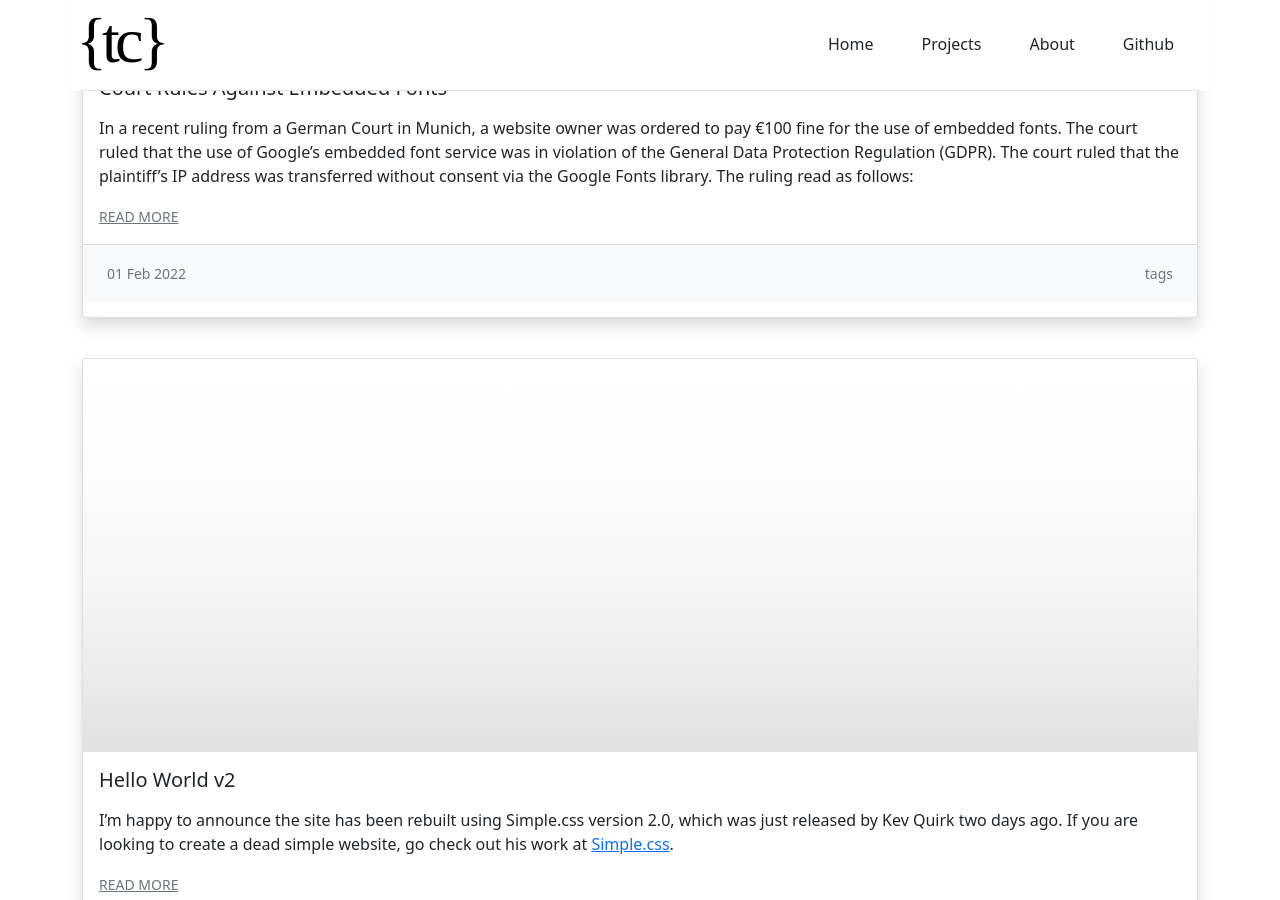
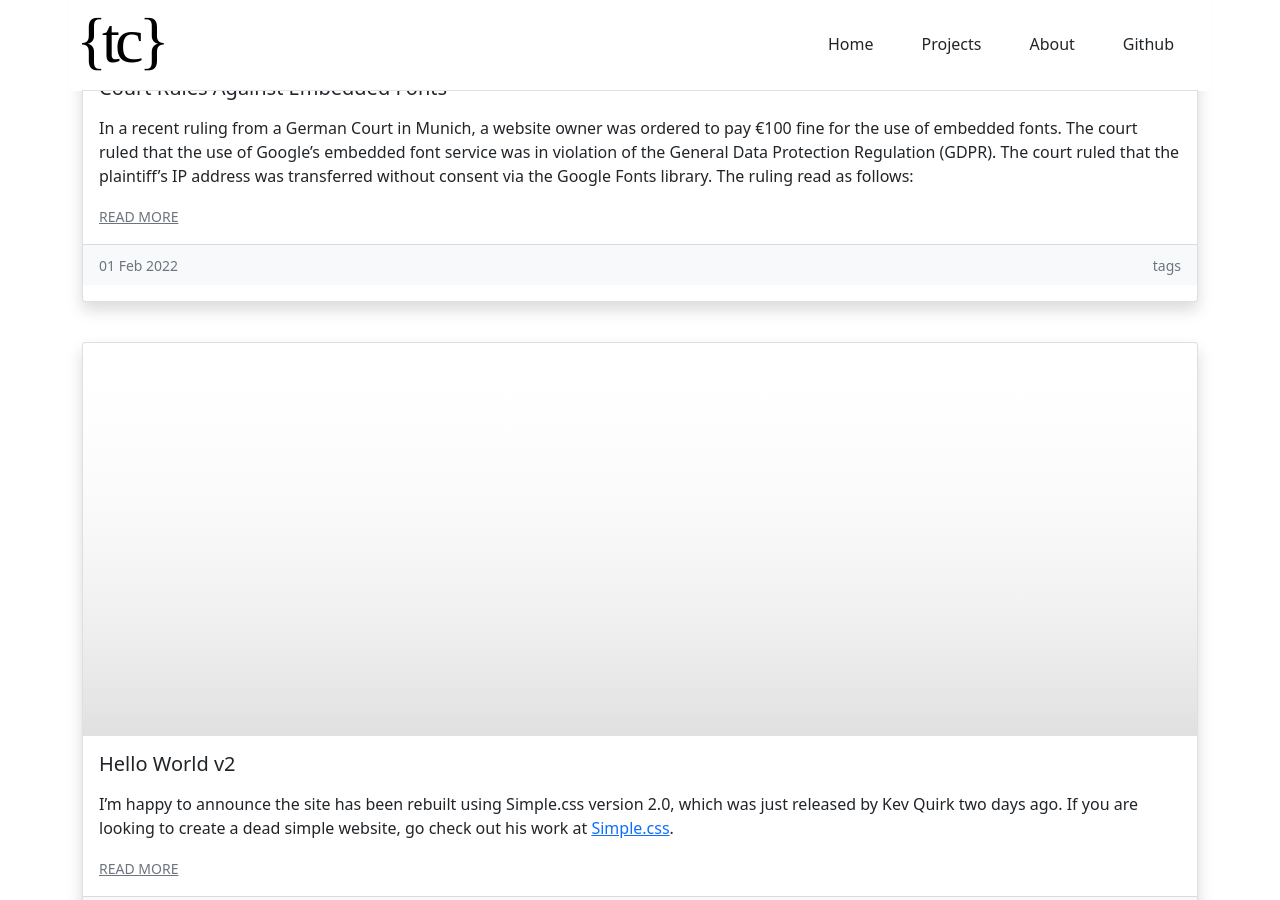
Before and after one commit to acavella/dev.cavella.com, a Jekyll site: the page built from index.md, in a window 1280 px wide and 900 px high, scrolled down 449 px. Built offline with Jekyll 4.4.1, drawn with Linux system fonts in a browser that asks for light colours.

Commit message:
remove padding
Signed-off-by: Tony Cavella <9434191+acavella@users.noreply.github.com>

```diff
--- a/index.md
+++ b/index.md
@@ -14,8 +14,8 @@ layout: default
     <small><a href="{{ post.url }}" class="card-link text-secondary">READ MORE</a></small>
   </div>
   <div class="card-footer bg-light d-flex bd-highlight mb-3">
-    <div class="me-auto p-2 bd-highlight"><small class="text-muted">{{ post.date | date_to_string }}</small></div>
-    <div class="p-2 bd-highlight"><small class="text-muted">tags</small></div>
+    <div class="me-auto bd-highlight"><small class="text-muted">{{ post.date | date_to_string }}</small></div>
+    <div class="bd-highlight"><small class="text-muted">tags</small></div>
   </div>
 </div>
 <br>
```
